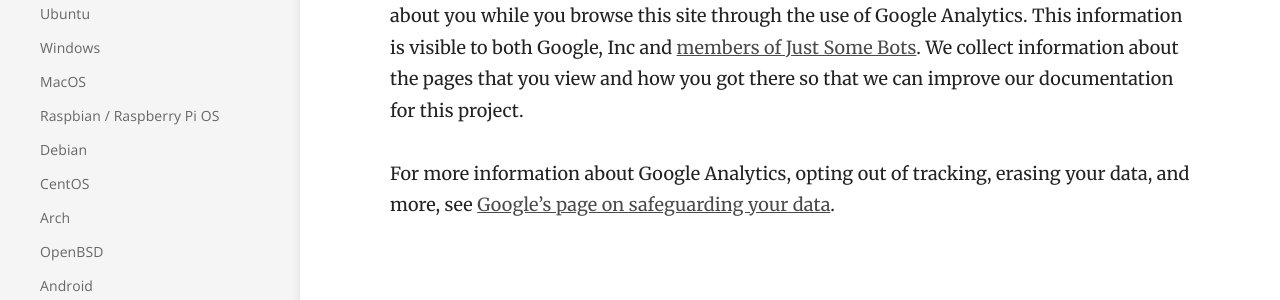
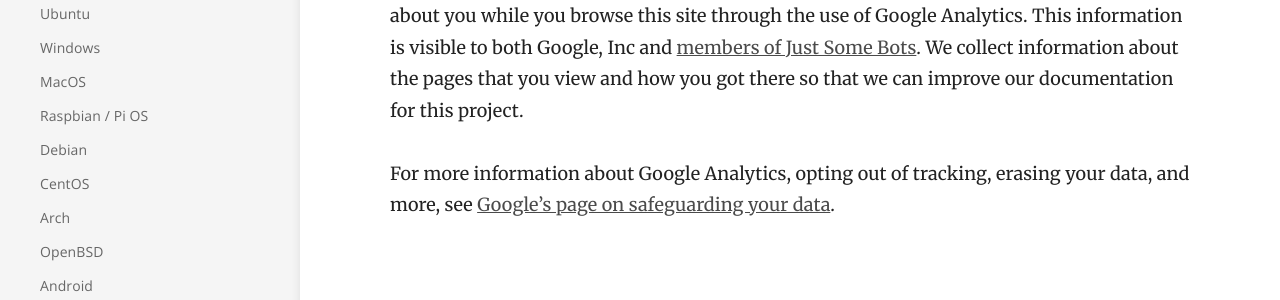
Before and after one commit to Just-Some-Bots/MusicBot, a Jekyll site: the page built from privacy.md, in a window 1280 px wide. Shown: the part 223-523 px from the top of the page. Built offline with Jekyll 4.4.1, drawn with Linux system fonts in a browser that asks for light colours; part of the change alters nothing that is shown.

Commit message:
fix links & shorten title

```diff
--- a/_docs/installing/raspbian.md
+++ b/_docs/installing/raspbian.md
@@ -1,5 +1,5 @@
 ---
-title: Raspbian / Raspberry Pi OS
+title: Raspbian / Pi OS
 category: Installing the bot
 order: 4
 ---
@@ -54,7 +54,7 @@ python -m pip install -U -r ./requirements.txt
 deactivate
 {% endhighlight %}
 
-After these steps, MusicBot will be installed within `./MusicBotVenv/MusicBot/` and will need to be configured. Follow the [Configuration]({{ site.baseurl }}/using/configuration) guide before starting the MusicBot.
+After these steps, MusicBot will be installed within `./MusicBotVenv/MusicBot/` and will need to be configured. Follow the <a href="{{ site.baseurl }}/using/configuration">Configuration</a> guide before starting the MusicBot.
 
 <b>Note:</b> As long as the MusicBot cloned directory is inside the Venv directory, the `run.sh` and `update.sh` scripts should find and load the Venv automatically.
 If you need to manually update python libraries for MusicBot, you will need to activate the venv before you can do so.
@@ -87,7 +87,7 @@ cd ./MusicBot/
 python -m pip install -U -r ./requirements.txt
 {% endhighlight %}
 
-Once finished, you need to [Configure]({{ site.baseurl }}/using/configuration) MusicBot. After configuring you can use the command `./run.sh` to start the bot.
+Once finished, you need to <a href="{{ site.baseurl }}/using/configuration">Configure</a> MusicBot. After configuring you can use the command `./run.sh` to start the bot.
 
 </details>
 
@@ -145,7 +145,7 @@ python -m pip install -U -r ./requirements.txt
 
 {% endhighlight %}
 
-When install is finished you need to [Configure]({{ site.baseurl }}/using/configuration) MusicBot.
+When install is finished you need to <a href="{{ site.baseurl }}/using/configuration">Configure</a> MusicBot.
 After configuring you can use the command `./run.sh` to start the bot.
 
 </details>
```
